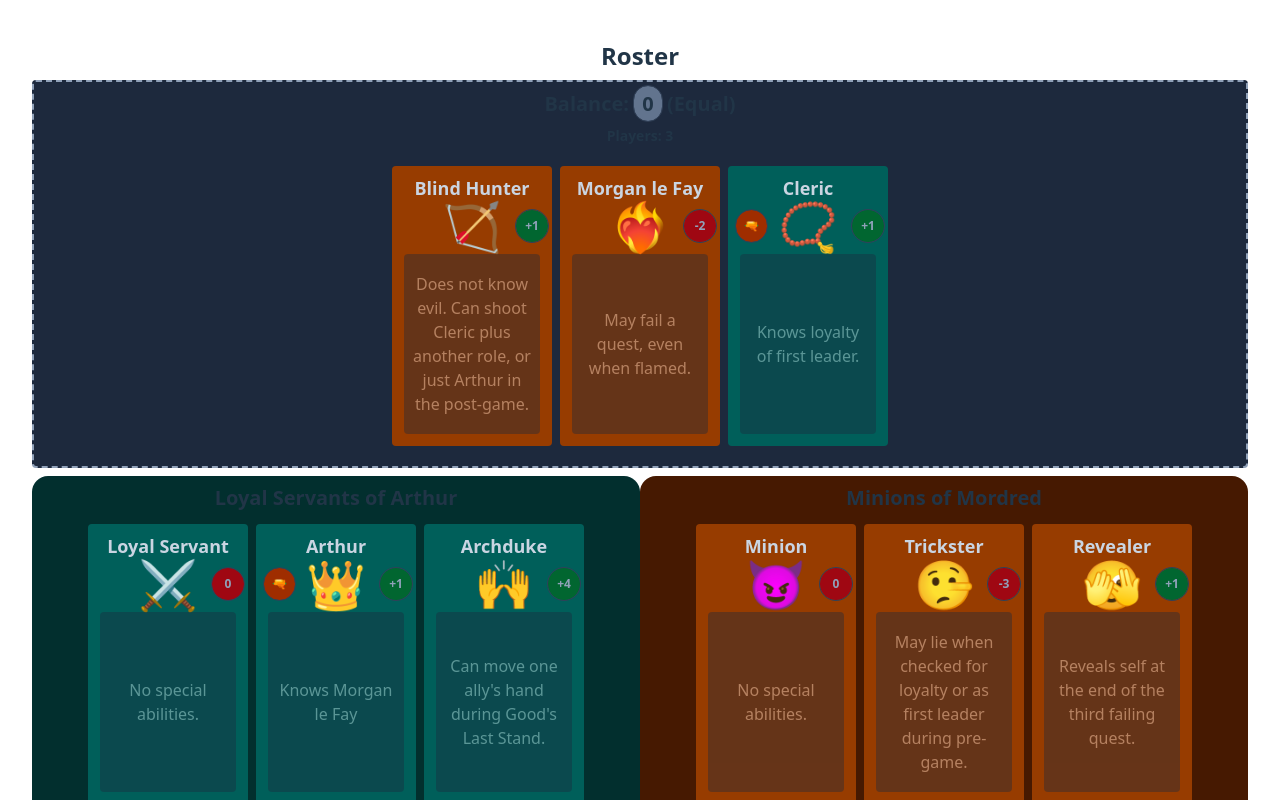
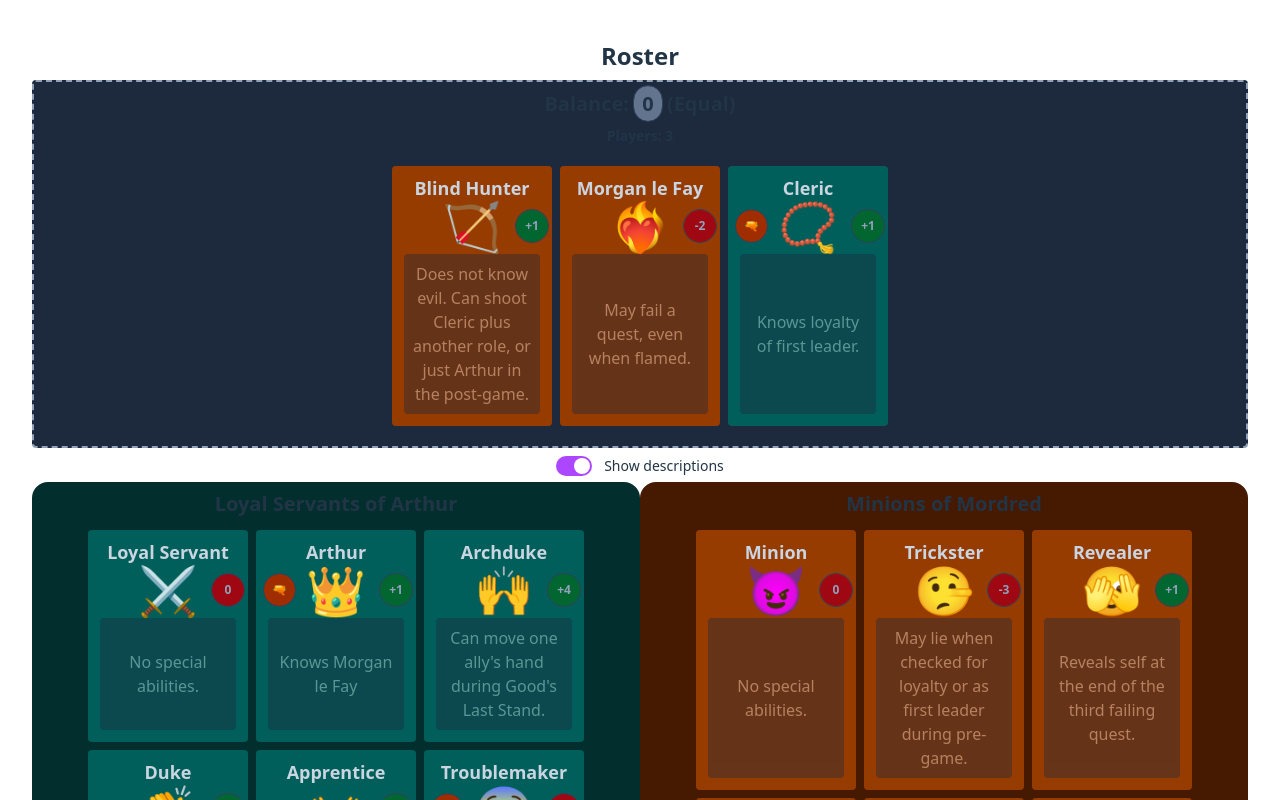
Before and after one commit to Talberon/quest-app, a React (Vite) app: page / in a window 1280 px wide. Shown: the top 800 px of the page. Built offline with nearby package versions, Linux system fonts and the light colour scheme.

Commit message:
Added description toggle

```diff
--- a/src/App.tsx
+++ b/src/App.tsx
@@ -8,12 +8,35 @@ import { useState } from 'react'
 function App() {
   const roles = Object.values(Roles) //.filter((role) => role.balance === 0)
 
-  const [drafted, setIsDrafted] = useState<string[]>(['draft|Cleric', 'draft|Morgan le Fay', 'draft|Blind Hunter'])
+  const [drafted, setIsDrafted] = useState<string[]>([
+    'draft|Cleric',
+    'draft|Morgan le Fay',
+    'draft|Blind Hunter',
+  ])
+  const [showDescriptions, setShowDescriptions] = useState<boolean>(true)
 
   return (
     <div>
       <DndContext onDragEnd={handleDragEnd}>
+        {/* Roster */}
         <Roster children={drafted} />
+
+        <label className="inline-flex items-center cursor-pointer">
+          <input
+            type="checkbox"
+            checked={showDescriptions}
+            className="sr-only peer"
+            onChange={(_) => {
+              setShowDescriptions(!showDescriptions)
+            }}
+          ></input>
+          <div className="relative w-9 h-5 bg-neutral-quaternary peer-focus:outline-none peer-focus:ring-4 peer-focus:ring-purple-soft dark:peer-focus:ring-purple-soft rounded-full peer peer-checked:after:translate-x-full rtl:peer-checked:after:-translate-x-full peer-checked:after:border-buffer after:content-[''] after:absolute after:top-[2px] after:start-[2px] after:bg-white after:rounded-full after:h-4 after:w-4 after:transition-all peer-checked:bg-purple-500 bg-slate-500"></div>
+          <span className="select-none ms-3 text-sm font-medium text-heading">
+            Show descriptions
+          </span>
+        </label>
+
+        {/* Loyal Servants Pool */}
         <div className="grid grid-cols-2">
           <div className="bg-teal-950 rounded-2xl p-2">
             <div className="text-xl font-bold mb-3">
@@ -28,12 +51,15 @@ function App() {
                       key={role.name}
                       role={role}
                       zone="draft"
+                      showDescription={showDescriptions}
                       hasBeenDrafted={hasBeenDrafted(role.name)}
                     />
                   )
                 })}
             </div>
           </div>
+
+          {/* Minions Pool */}
           <div className="bg-amber-950 rounded-2xl p-2">
             <div className="text-xl font-bold mb-3">Minions of Mordred</div>
             <div className="flex flex-wrap justify-center gap-2">
@@ -45,6 +71,7 @@ function App() {
                       key={role.name}
                       role={role}
                       zone="draft"
+                      showDescription={showDescriptions}
                       hasBeenDrafted={hasBeenDrafted(role.name)}
                     />
                   )
--- a/src/components/role-card.tsx
+++ b/src/components/role-card.tsx
@@ -6,6 +6,7 @@ interface RoleCardProps {
   role: Role
   zone: string
   hasBeenDrafted: boolean
+  showDescription: boolean
 }
 
 export function RoleCard(props: RoleCardProps) {
@@ -31,16 +32,18 @@ export function RoleCard(props: RoleCardProps) {
       style={style}
       {...listeners}
       {...attributes}
-      className={`flex flex-col relative select-none w-40 h-70 rounded text-slate-400 p-2 ${cardColor}`}
+      className={`flex flex-col relative select-none w-40 max-h-70 rounded text-slate-400 p-2 ${cardColor}`}
     >
       <h2 className="text-lg font-bold text-slate-300">{props.role.name}</h2>
       <div className="text-5xl">{props.role.image}</div>
       {/* <div>{props.role.alignment}</div> */}
-      <div className="flex grow justify-center bg-slate-800 opacity-40 rounded p-2 m-1">
-        <p className="align-middle self-center opacity-100 text-slate-200">
-          {props.role.description}
-        </p>
-      </div>
+      {props.showDescription && (
+        <div className="flex grow justify-center bg-slate-800 opacity-40 rounded p-2 m-1">
+          <p className="align-middle self-center opacity-100 text-slate-200">
+            {props.role.description}
+          </p>
+        </div>
+      )}
       {props.role.shootable && (
         <div className="absolute top-11 p-2 bg-orange-800 outline-slate-700 outline-1 rounded-full text-orange-600 font-semibold text-xs">
           🔫
--- a/src/components/roster.tsx
+++ b/src/components/roster.tsx
@@ -55,6 +55,7 @@ export function Roster(props: any) {
                   zone="roster"
                   key={role.name}
                   role={role}
+                  showDescription={true}
                   hasBeenDrafted={false}
                 />
               )
--- a/src/model/card.ts
+++ b/src/model/card.ts
@@ -25,9 +25,9 @@ export const Roles: Record<string, Role> = {
     "Minion": { name: "Minion", image: "😈", shootable: false, balance: 0, alignment: "EVIL", description: "No special abilities." },
     "Trickster": { name: "Trickster", image: "🤥", shootable: false, balance: -3, alignment: "EVIL", description: "May lie when checked for loyalty or as first leader during pre-game." },
     "Revealer": { name: "Revealer", image: "🫣", shootable: false, balance: 1, alignment: "EVIL", description: "Reveals self at the end of the third failing quest." },
-    "Scion": { name: "Scion", image: "🙈", shootable: false, balance: 2, alignment: "EVIL", description: "Does not know evil. Is known by Morgan le Fay" },
+    "Scion": { name: "Scion", image: "🙈", shootable: false, balance: 1, alignment: "EVIL", description: "Does not know evil. Is known by Morgan le Fay" },
     "Lunatic": { name: "Lunatic", image: "🤪", shootable: false, balance: 1, alignment: "EVIL", description: "Must fail every quest when possible." },
     "Brute": { name: "Brute", image: "💪", shootable: false, balance: 1, alignment: "EVIL", description: "Cannot fail Quest 4 or 5." },
     "Changeling": { name: "Changeling", image: "😶‍🌫️", shootable: false, balance: 2, alignment: "EVIL", description: "Does not know evil. Evil does not know them." },
-    "Mutineer": { name: "Mutineer", image: "🎭", shootable: false, balance: 2, alignment: "EVIL", description: "We don't talk about the Mutineer" },
+    "Mutineer": { name: "Mutineer", image: "🎭", shootable: false, balance: 0, alignment: "EVIL", description: "We don't talk about the Mutineer." },
 }
```
